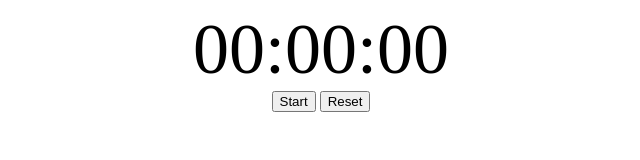
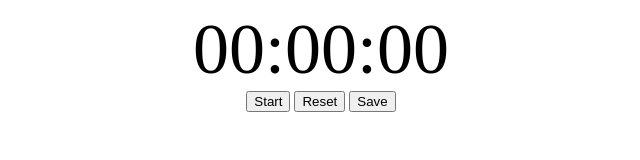
Before and after one commit to jiji-smith/personal-business-log, a plain HTML site: page index.html in a window 1280 px wide. Shown: the whole page, without its empty margins (319-959 px from the left). Drawn offline with Linux system fonts and the light colour scheme.

Commit message:
need to find how to save the date and data in local storage

```diff
--- a/index.html
+++ b/index.html
@@ -20,6 +20,7 @@
         <div class="buttons">
             <button id="startStop" onclick="startStop()">Start</button>
             <button id="reset" onclick="reset()">Reset</button>
+            <button id="save" onclick="save()">Save</button>
         </div>
 
     </div>
--- a/script.js
+++ b/script.js
@@ -83,3 +83,15 @@ function reset() {
     document.getElementById("startStop").innerHTML = "start"
 
 }
+
+
+
+// function to save the time data
+function save() {
+
+    let date= new Date;
+    let poopTime = document.getElementById("display");
+    localStorage.setItem(date, poopTime);
+    alert("Saved!")
+
+}
```
